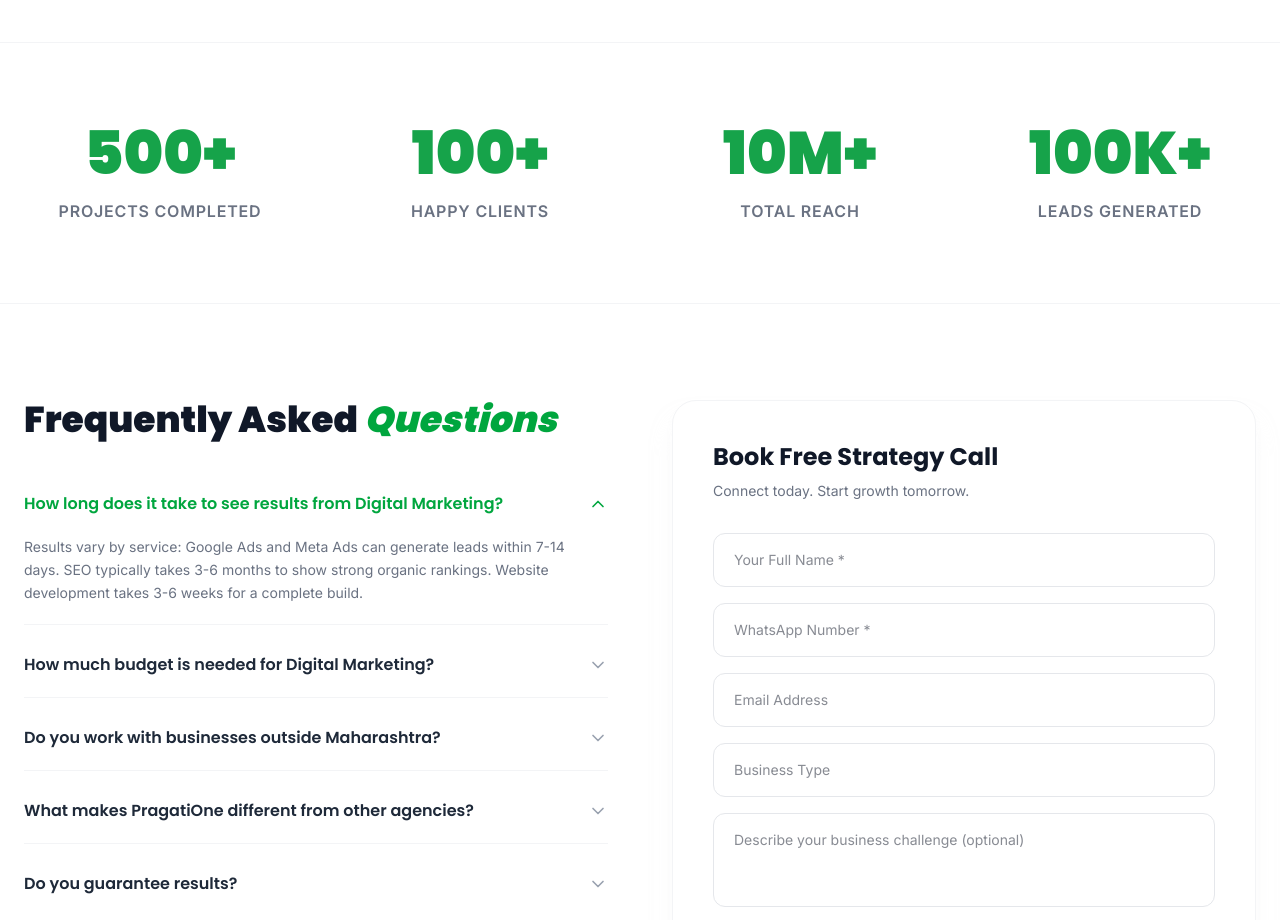
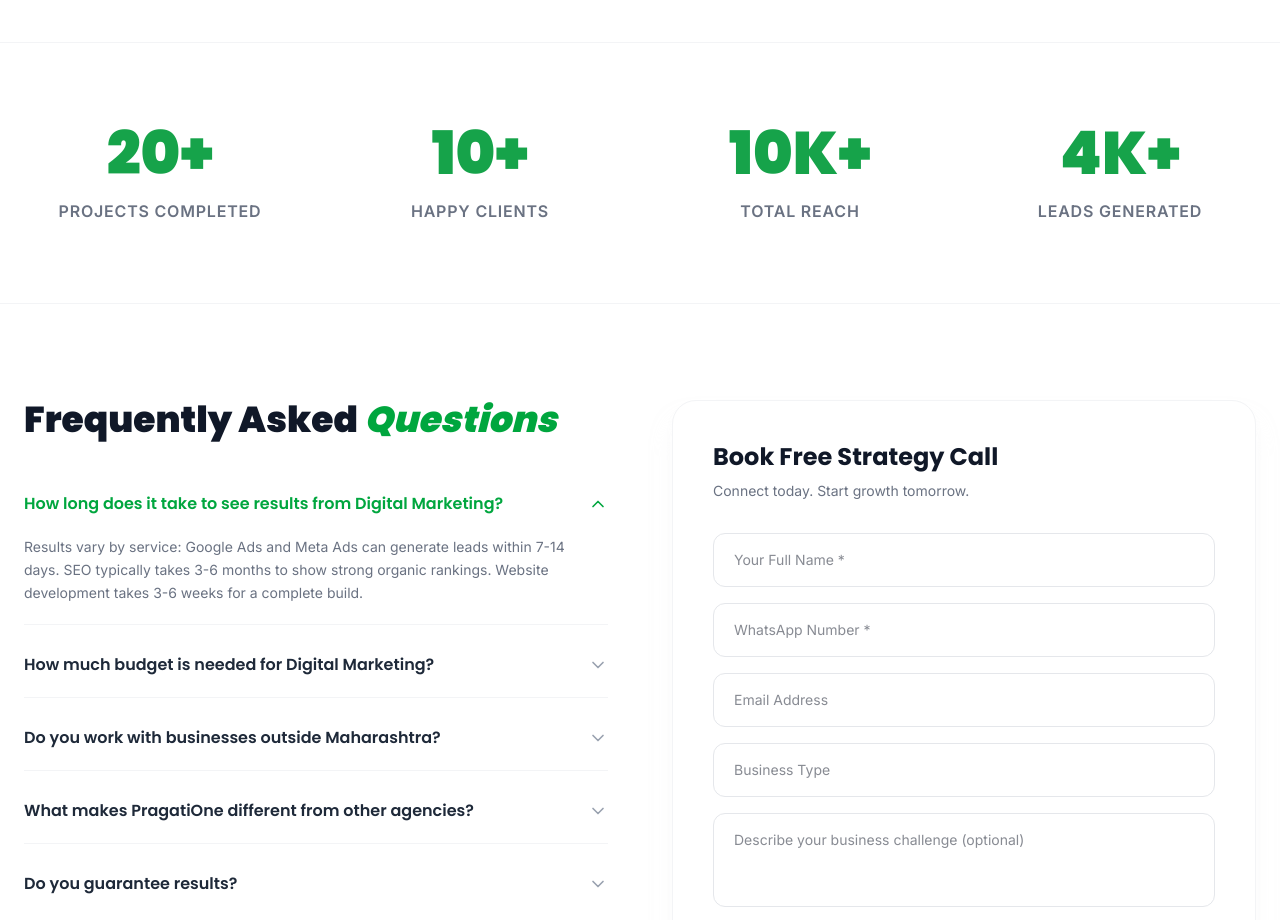
Before and after one commit to maneamits0234/pragatiOne, a React (Vite) app: page / in a window 1280 px wide. Shown: the part 5880-6800 px from the top of the page. Built offline with nearby package versions, Linux system fonts and the light colour scheme; the HTML template or start-up script is replaced by a standard one.

Commit message:
our result section numbers updated

```diff
--- a/src/App.tsx
+++ b/src/App.tsx
@@ -320,15 +320,15 @@ function StatsStrip() {
     return () => obs.disconnect()
   }, [])
 
-  const c1 = useCounter(500, 2000, started)
-  const c2 = useCounter(100, 2000, started)
+  const c1 = useCounter(20, 2000, started)
+  const c2 = useCounter(10, 2000, started)
   const c3 = useCounter(10, 2000, started)
-  const c4 = useCounter(100, 2000, started)
+  const c4 = useCounter(4, 2000, started)
 
   const stats = [
     { val: c1, suffix: '+', label: 'Projects Completed' },
     { val: c2, suffix: '+', label: 'Happy Clients' },
-    { val: c3, suffix: 'M+', label: 'Total Reach' },
+    { val: c3, suffix: 'K+', label: 'Total Reach' },
     { val: c4, suffix: 'K+', label: 'Leads Generated' },
   ]
 
--- a/src/imports/pasted_text/pragati-one-design-brief.md
+++ b/src/imports/pasted_text/pragati-one-design-brief.md
@@ -609,19 +609,19 @@ OUR RESULTS
 
 Animated Numbers
 
-500+
+50+
 
 Projects
 
-100+
+10+
 
 Happy Clients
 
-10M+
+10K+
 
 Reach
 
-100K+
+4K+
 
 Leads Generated
 
```
